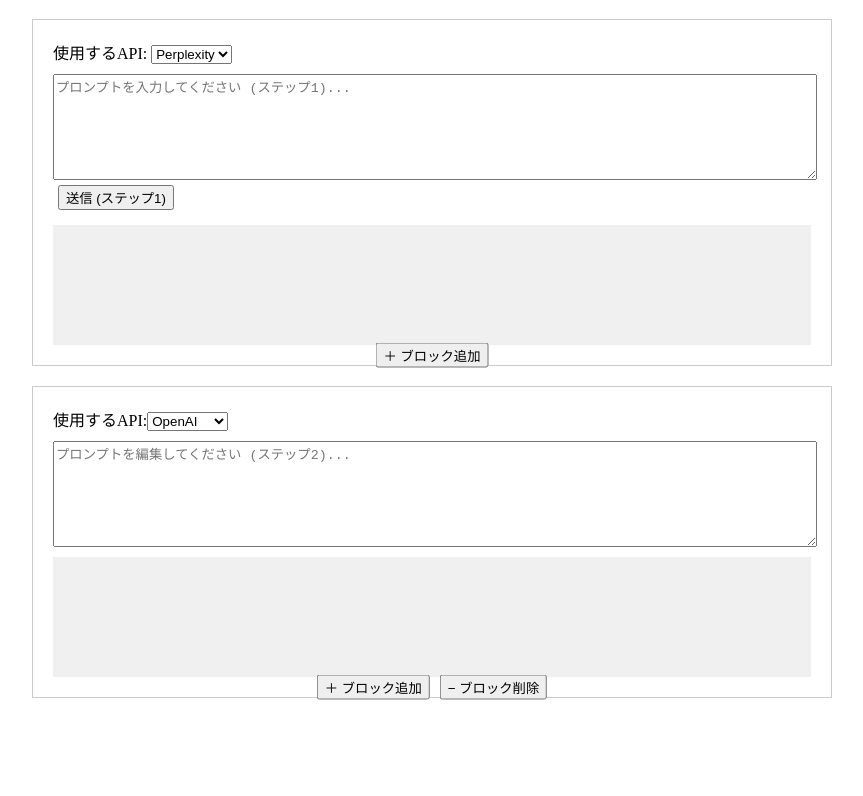
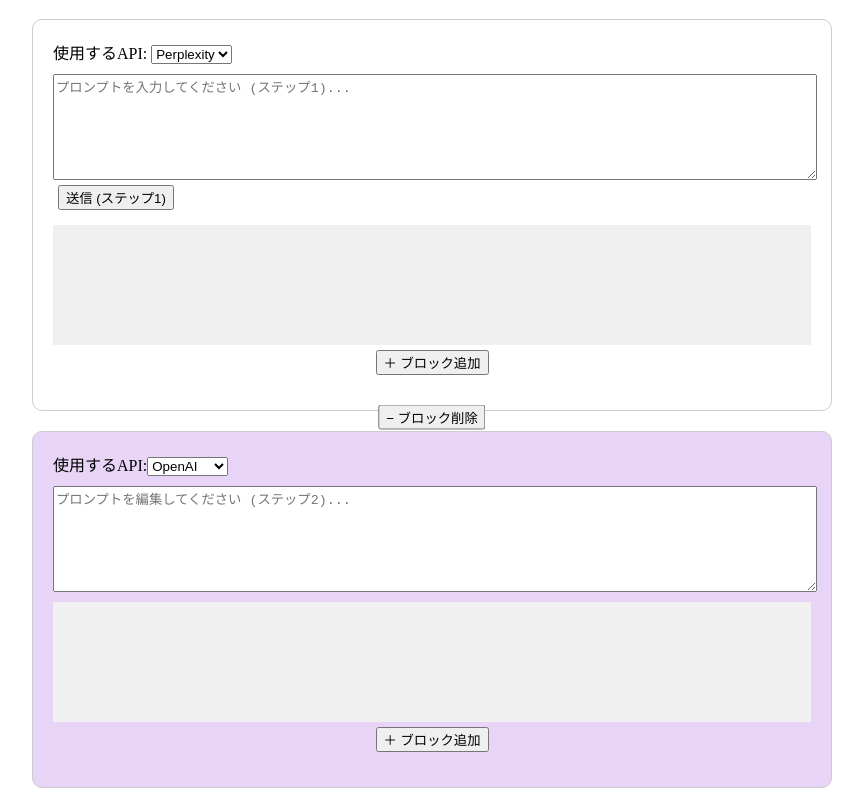
Before and after one commit to HayatoHongo/tsuishikouai, a website: page public/index.html in a window 1280 px wide. Both pictures are taken after a click on the button "＋ ブロック追加". Shown: the part 70-866 px from the top of the page, without its empty margins (208-1071 px from the left). Before the commit the page ends 800 px from the top, so only its background shows below. Drawn offline with Linux system fonts and the light colour scheme.

Commit message:
削除ボタンを上部に移動

```diff
--- a/public/script.js
+++ b/public/script.js
@@ -13,6 +13,15 @@ function addStep() {
   stepDiv.classList.add('step-block');
   stepDiv.setAttribute('data-step', stepNumber);
 
+  // 上中央コントロール部
+  const topControls = document.createElement('div');
+  topControls.className = 'block-controls top-center';
+  const removeBtn = document.createElement('button');
+  removeBtn.className = 'removeStepBtn';
+  removeBtn.textContent = '− ブロック削除';
+  removeBtn.addEventListener('click', () => removeStep(stepNumber));
+  topControls.appendChild(removeBtn);
+
   // API選択
   const label = document.createElement('label');
   label.setAttribute('for', `apiSelect${stepNumber}`);
@@ -20,6 +29,7 @@ function addStep() {
 
   const select = document.createElement('select');
   select.id = `apiSelect${stepNumber}`;
+  select.addEventListener('change', () => updateBlockColor(stepDiv, select.value)); // 色変更イベント
   const optionP = document.createElement('option');
   optionP.value = 'perplexity';
   optionP.textContent = 'Perplexity';
@@ -46,15 +56,9 @@ function addStep() {
   addBtn.className = 'addStepBtn';
   addBtn.textContent = '＋ ブロック追加';
   addBtn.addEventListener('click', addStep);
+  bottomControls.appendChild(addBtn);
 
-  const removeBtn = document.createElement('button');
-  removeBtn.className = 'removeStepBtn';
-  removeBtn.textContent = '− ブロック削除';
-  removeBtn.addEventListener('click', () => removeStep(stepNumber));
-
-  bottomControls.appendChild(addBtn);
-  bottomControls.appendChild(removeBtn);
-
+  stepDiv.appendChild(topControls);
   stepDiv.appendChild(label);
   stepDiv.appendChild(select);
   stepDiv.appendChild(textarea);
@@ -62,6 +66,9 @@ function addStep() {
   stepDiv.appendChild(bottomControls);
 
   stepsContainer.appendChild(stepDiv);
+
+  // 初期色を設定
+  updateBlockColor(stepDiv, select.value);
 }
 
 // ステップを削除する関数
@@ -208,3 +215,14 @@ async function sendRequestToOpenAI(input) {
   const data = await response.json();
   return data.message;
 }
+
+// ブロックの背景色をAPI選択に応じて更新
+function updateBlockColor(block, apiType) {
+  if (apiType === 'perplexity') {
+    block.style.backgroundColor = '#d4f7d4'; // 緑色
+  } else if (apiType === 'openai') {
+    block.style.backgroundColor = '#e8d4f7'; // 紫色
+  } else {
+    block.style.backgroundColor = ''; // デフォルト
+  }
+}
--- a/public/style.css
+++ b/public/style.css
@@ -9,6 +9,7 @@
   padding: 20px;
   margin-top: 20px;
   position: relative;
+  border-radius: 10px;
 }
 
 .block-controls {
@@ -19,16 +20,9 @@
 
 .block-controls.top-center {
   position: absolute;
-  top: 0;
+  top: -15px;
   left: 50%;
   transform: translate(-50%, -50%);
-}
-
-.block-controls.bottom-center {
-  position: absolute;
-  bottom: 0;
-  left: 50%;
-  transform: translate(-50%, 50%);
 }
 
 textarea {
```
